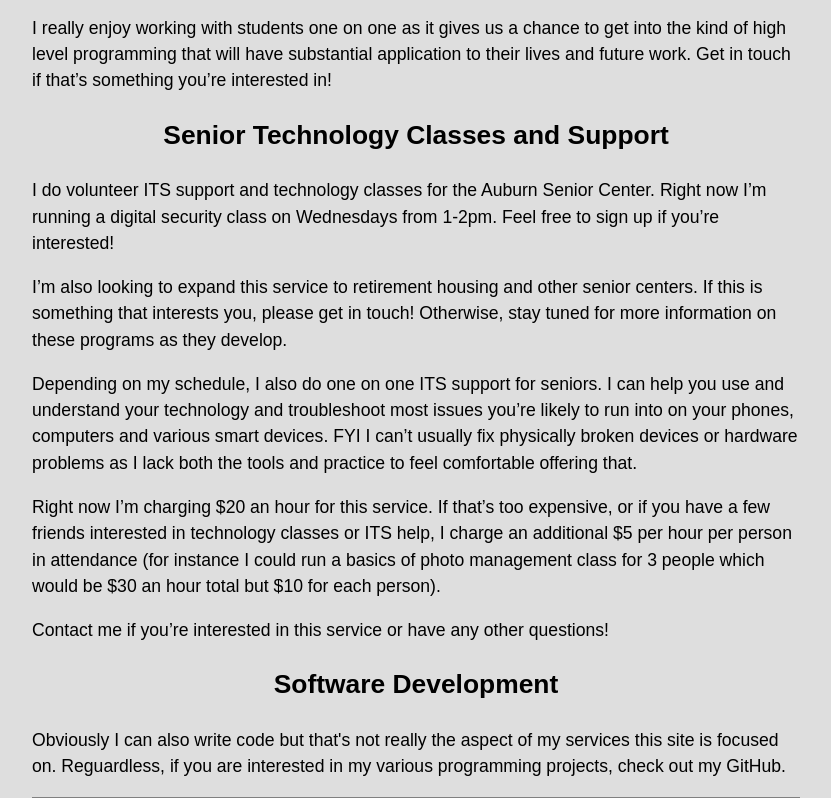
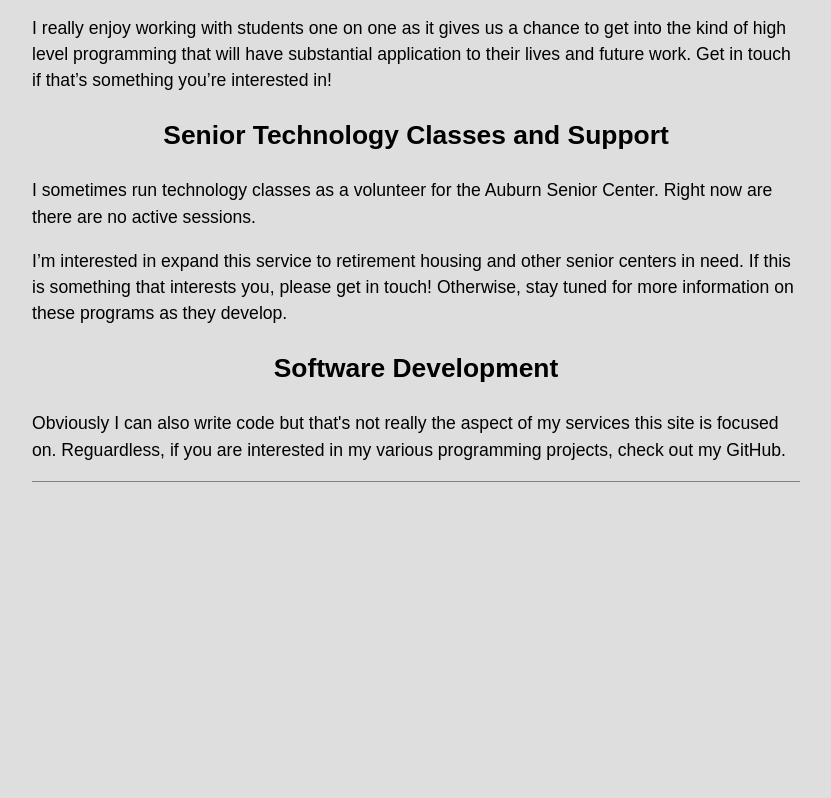
Before and after one commit to kellerflint/kellerflint, a plain HTML site: page services.html in a window 1280 px wide. Shown: the part 1230-2028 px from the top of the page, without its empty margins (224-1055 px from the left). After the commit the page ends 1712 px from the top, so only its background shows below. Drawn offline with nearby package versions, Linux system fonts and the light colour scheme.

Commit message:
Update services.html

```diff
--- a/services.html
+++ b/services.html
@@ -31,7 +31,7 @@
 
 
             <h2>Makerspaces</h2>
-            <p>I’ve always believed that the best way to learn anything is to do it and that coding is no exception.
+            <p>I’ve always believed that the best way to learn anything is to do it and coding is no exception.
                 Students in my game design makerspaces will spend most of their time working on projects and very little
                 time listening to me talk. My job is not to force students to learn or babysit their progress. It is to
                 give them the resources and support they need to succeed at their own pace and on their own terms.
@@ -77,26 +77,12 @@
                 that’s something you’re interested in!</p>
 
             <h2>Senior Technology Classes and Support</h2>
-            <p>I do volunteer ITS support and technology classes for the Auburn Senior Center. Right now I’m running a
-                digital security class on Wednesdays from 1-2pm. Feel free to sign up if you’re interested!
+            <p>I sometimes run technology classes as a volunteer for the Auburn Senior Center. Right now are there are no active sessions.
             </p>
 
-            <p>I’m also looking to expand this service to retirement housing and other senior centers. If this is
+            <p>I’m interested in expand this service to retirement housing and other senior centers in need. If this is
                 something that interests you, please get in touch! Otherwise, stay tuned for more information on these
                 programs as they develop.</p>
-
-            <p>Depending on my schedule, I also do one on one ITS support for seniors. I can help you use and
-                understand your technology and troubleshoot most issues you’re likely to run into on your phones,
-                computers and various smart devices. FYI I can’t usually fix physically broken devices or hardware
-                problems as I lack both the tools and practice to feel comfortable offering that.</p>
-
-            <p>Right now I’m charging $20 an hour for this service. If that’s too expensive, or if you have a few
-                friends interested in technology classes or ITS help, I charge an additional $5 per
-                hour per person in attendance (for instance I could run a basics of photo management class for 3 people
-                which would be $30 an hour total but $10 for each person).
-            </p>
-
-            <p>Contact me if you’re interested in this service or have any other questions!</p>
 
             <h2>Software Development</h2>
             <p>Obviously I can also write code but that's not really the aspect of my services this site is focused on.
```
